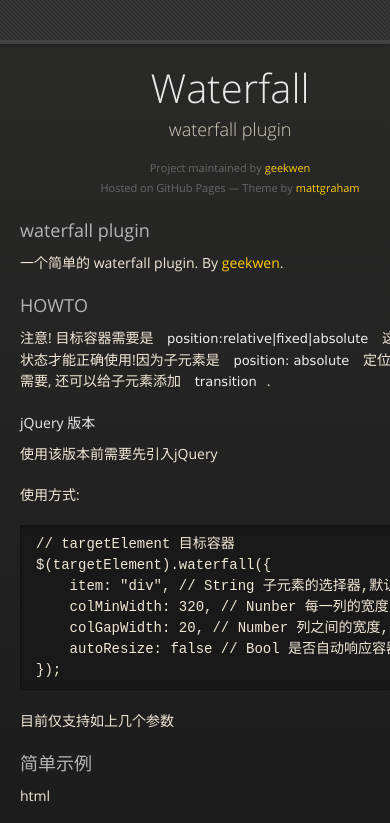
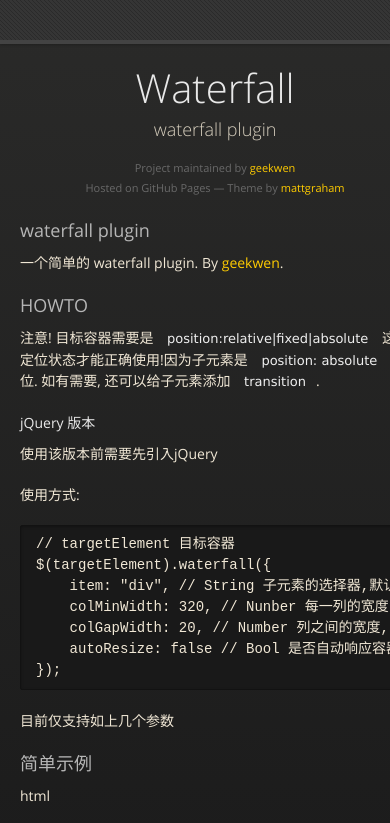
Before and after one commit to geekwen/waterfall, a plain HTML site: page index.html in a window 390 px wide. Shown: the top 823 px of the page. Drawn offline with nearby package versions, Linux system fonts and the light colour scheme.

Commit message:
fix style

```diff
--- a/stylesheets/styles.css
+++ b/stylesheets/styles.css
@@ -584,6 +584,7 @@ a {
   font-weight: 400;
   text-decoration: none;
 }
+
 a:hover {
   color: #ffeb9b;
 }
@@ -607,10 +608,17 @@ strong {
 .wrapper {
   width: 80%;
   max-width: 960px;
-  min-width: 420px;
   margin: 0 auto;
   position: relative;
   padding: 0 20px;
+}
+
+@media (max-width: 479px) {
+  .wrapper {
+    width: 100%;
+    padding-left: 20px;
+    padding-right: 20px;
+  }
 }
 
 section img {
@@ -655,6 +663,7 @@ pre {
   overflow: auto;
   overflow-y: hidden;
 }
+
 pre code {
   color: #efefef;
   text-shadow: 0px 1px 0px #000;
@@ -710,6 +719,7 @@ dt {
   -o-box-shadow: 0px 1px 3px rgba(0, 0, 0, 0.25);
   box-shadow: 0px 1px 3px rgba(0, 0, 0, 0.25);
 }
+
 #header nav {
   width: 80%;
   max-width: 960px;
@@ -719,6 +729,7 @@ dt {
   background: blue;
   margin: 6px auto;
 }
+
 #header nav li {
   font-family: 'OpenSansLight', "Helvetica Neue", Helvetica, Arial, sans-serif;
   font-weight: normal;
@@ -729,6 +740,7 @@ dt {
   text-shadow: 0px 1px 0px rgba(0, 0, 0, 0.2);
   font-size: 14px;
 }
+
 #header nav li a {
   color: white;
   border: 1px solid #5d910b;
@@ -756,6 +768,7 @@ dt {
   display: inline-block;
   text-align: center;
 }
+
 #header nav li a:hover {
   background: -webkit-gradient(linear, 50% 0%, 50% 100%, color-stop(0%, #749619), color-stop(100%, #527f0e));
   background: -webkit-linear-gradient(#749619, #527f0e);
@@ -770,14 +783,17 @@ dt {
   -o-box-shadow: inset 0px 1px 1px rgba(0, 0, 0, 0.2), 0px 1px 0px rgba(0, 0, 0, 0);
   box-shadow: inset 0px 1px 1px rgba(0, 0, 0, 0.2), 0px 1px 0px rgba(0, 0, 0, 0);
 }
+
 #header nav li.fork {
   float: left;
   margin-left: 0px;
 }
+
 #header nav li.downloads {
   float: right;
   margin-left: 6px;
 }
+
 #header nav li.title {
   float: right;
   margin-right: 10px;
@@ -790,12 +806,14 @@ section {
   margin: 20px 0;
   margin-top: 70px;
 }
+
 section #title {
   border: 0;
   outline: none;
   margin: 0 0 50px 0;
   padding: 0 0 5px 0;
 }
+
 section #title h1 {
   font-family: 'OpenSansLight', "Helvetica Neue", Helvetica, Arial, sans-serif;
   font-weight: normal;
@@ -803,6 +821,7 @@ section #title h1 {
   text-align: center;
   line-height: 36px;
 }
+
 section #title p {
   color: #d7cfbe;
   font-family: 'OpenSansLight', "Helvetica Neue", Helvetica, Arial, sans-serif;
@@ -810,6 +829,7 @@ section #title p {
   font-size: 18px;
   text-align: center;
 }
+
 section #title .credits {
   font-size: 11px;
   font-family: 'OpenSansRegular', "Helvetica Neue", Helvetica, Arial, sans-serif;
@@ -817,9 +837,11 @@ section #title .credits {
   color: #696969;
   margin-top: -10px;
 }
+
 section #title .credits.left {
   float: left;
 }
+
 section #title .credits.right {
   float: right;
 }
@@ -831,15 +853,18 @@ section #title .credits.right {
     line-height: 30px;
     text-align: center;
   }
+
   #title .credits .left {
     float: none;
     display: block;
   }
+
   #title .credits .right {
     float: none;
     display: block;
   }
 }
+
 @media print, screen and (max-width: 480px) {
   #header {
     margin-top: -20px;
```
